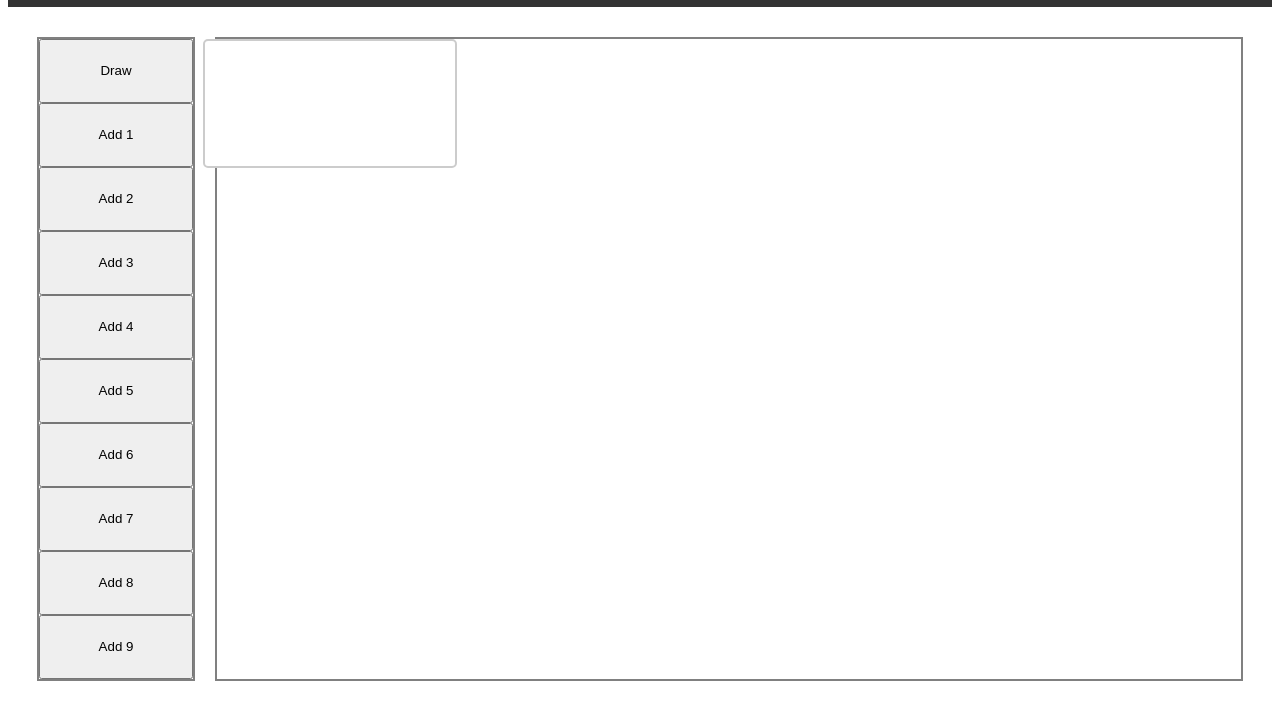
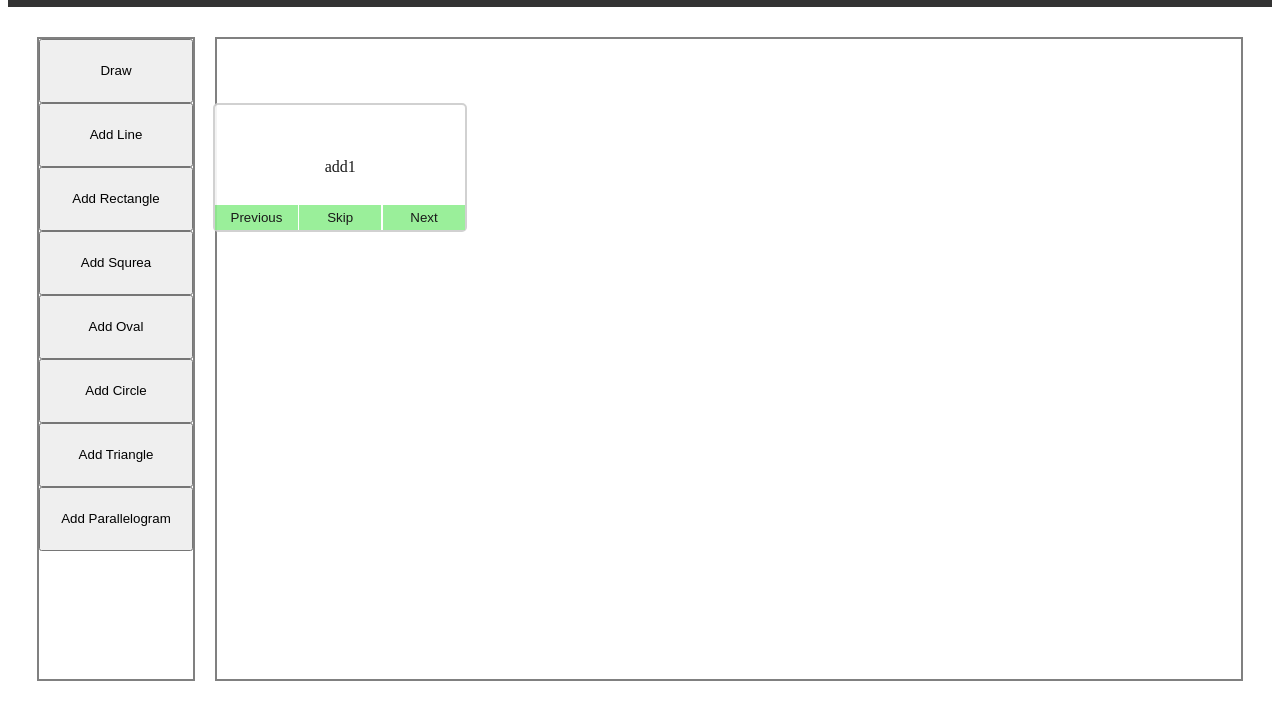
Before and after one commit to ranachirag/GuideJs, a website: page examples.html in a window 1280 px wide. Shown: the part 81-800 px from the top of the page. Drawn offline with Linux system fonts and the light colour scheme.

Commit message:
added basic library features

```diff
--- a/examples.css
+++ b/examples.css
@@ -6,7 +6,7 @@
 
 .nav a {
     float: left;
-    color: #f2f2f2;
+    color: lightgreen;
     padding: 20px;
     margin: 2px;
     margin-top: 9px;
@@ -15,8 +15,8 @@
   }
 
   .nav a {
-    background-color: #4CAF50;
-    color: white;
+    background-color: lightgreen;
+    color: black;
   }
 
   .nav h1 {
--- a/examples.html
+++ b/examples.html
@@ -22,17 +22,15 @@
         <div class="example">
             <div class="options">
 
-                <button class="btn"><div class="guide-box"></div>Draw</button>
+                <button class="btn">Draw</button>
 
-                <button class="btn">Add 1</button>
-                <button class="btn">Add 2</button>
-                <button class="btn">Add 3</button>
-                <button class="btn">Add 4</button>
-                <button class="btn">Add 5</button>
-                <button class="btn">Add 6</button>
-                <button class="btn">Add 7</button>
-                <button class="btn">Add 8</button>
-                <button class="btn">Add 9</button>
+                <button class="btn guidejs-step-1 guidejs-side-right-top">Add Line</button>
+                <button class="btn guidejs-step-2 guidejs-side-right-top">Add Rectangle</button>
+                <button class="btn guidejs-step-3 guidejs-side-right-top">Add Squrea</button>
+                <button class="btn guidejs-step-4 guidejs-side-right-top">Add Oval</button>
+                <button class="btn guidejs-step-5 guidejs-side-right-top">Add Circle</button>
+                <button class="btn guidejs-step-6 guidejs-side-right-top">Add Triangle</button>
+                <button class="btn guidejs-step-7 guidejs-side-right-top">Add Parallelogram </button>
             </div>
             <div class="flowchart">
                 <div class="zoom">
--- a/examples.js
+++ b/examples.js
@@ -1,5 +1,5 @@
 /* GuideJs Library usage examples */
 "use strict";
 const guide = new GuideJs()
-// guide.highlightElement(document.querySelector(".btn"))
-guide.makeGuideBox(document.querySelector(".btn"))
+
+guide.start()
--- a/src/guide.js
+++ b/src/guide.js
@@ -5,16 +5,15 @@
  *
  * @class GuideJs
  */
-function GuideJs() {
-    this.settings = {
-        timed: false,
-        duration: 0,            // if guide is timed, the duration of walkthrough
-        guideType: "",          // Options: manual, inline, automatic
-        elementsToShow: [],
-        guideElement: true,     // element to guide the user
-        positionOfElements: "",
+function GuideJs(timed=false, duration=0, guideType="", numElements, elementDescriptions) {
+    this.timed = timed
+    this.duration = duration
+    this.guideType = guideType
+    this.numElements = 9
+    this.elementDescriptions = ["add1", "add2", "add3"]
 
-    }
+    this.currentStep = 1
+    this.guideBox = null
 
     this.elementHighlight = {
         element: null, // Element to highlight
@@ -31,45 +30,83 @@ function GuideJs() {
     this.guideBoxSettings = {
         customGuideBox: false,
         element: null,          // element to support
-        position: "fixed",   // "relative" to element or "fixed" on the screen
-        locationX: "10",           // x location if fixed
-        locationY: "100",           // y location if fixed
-
-        margin: "5px",          // margin away from element if relative
-
+        elementDescription: "",
+        stepNumber: "",
+        description: "",
+        locationDirection: "side-right-top",
+        dist: 20,               // margin away from element
 
     }
-
 
 }
 
 /* Prototype of GuideJs object. Use the given functions to create one instance of a walkthrough guide. */
 GuideJs.prototype = {
     /* Start the guide */
+
     start: function() {
+        initializeGuideJsElements()
+        if (this.numElements > 0) {
+            const element = getElementByStepNumber(this.currentStep)
+            const elementDescription = this.elementDescriptions[this.currentStep-1]
+            this.makeGuideBox(element, elementDescription)
+
+        }
 
     },
 
     /* Stop the guide manually */
     stop: function() {
-
+        document.querySelector(`.guidejs-elements`).remove()
     },
 
     /*  */
-    highlightElement: function(element) {
+    highlightElement: function(element ) {
         this.elementHighlight.element = element
         highlightElement(this.elementHighlight)
     },
 
-    makeGuideBox: function(element) {
+    makeGuideBox: function(element, elementDescription) {
+
         this.guideBoxSettings.element = element
-        makeGuideBox(this.guideBoxSettings)
-    },
+        this.guideBox = makeGuideBox(this.guideBoxSettings)
+        setElementDescription(elementDescription)
 
-    setSettings: function() {
+        const nextBtn = addNextButton(this.guideBox)
+        nextBtn.addEventListener("click", () => {
+            this.currentStep += 1
+            const element = getElementByStepNumber(this.currentStep)
+            const elementDescription = this.elementDescriptions[this.currentStep-1]
+            setGuideBoxPosition(this.guideBox, element, 10)
+            setElementDescription(elementDescription)
+        })
+
+        const prevBtn = addPreviousButton(this.guideBox)
+        prevBtn.addEventListener("click", () => {
+            this.currentStep -= 1
+            const element = getElementByStepNumber(this.currentStep)
+            const elementDescription = this.elementDescriptions[this.currentStep-1]
+            setGuideBoxPosition(this.guideBox, element, 10)
+            setElementDescription(elementDescription)
+        })
+
+        const skipBtn = addSkipButton(this.guideBox)
+        skipBtn.addEventListener("click", this.stop)
 
     }
 
+}
+
+function getElementByStepNumber(stepNumber) {
+    return document.querySelector(`.guidejs-step-${stepNumber}`)
+}
+
+function initializeGuideJsElements() {
+    const guidejsDiv = document.createElement("div")
+    guidejsDiv.classList.add("guidejs-elements")
+
+    const body = document.querySelector("body")
+    body.appendChild(guidejsDiv)
 }
 
 /* Highlights an element with given settings */
@@ -87,16 +124,15 @@ function highlightElement(highlightSettings) {
 
         const {overlayOpacity, overlayRGB} = highlightSettings
 
-        const body = document.querySelector("body")
+        const divOverlay = document.createElement("div")
+        divOverlay.classList.add("guide-overlay")
 
-        const divOverlay = document.createElement("div")
-        divOverlay.classList.append("guide-overlay")
+        const guidejsDiv = document.querySelector(".guidejs-elements")
+        guidejsDiv.appendChild(divOverlay)
 
         divOverlay.style.boxShadow = `5px -5px 1px rgba(${overlayRGB}, ${overlayOpacity})`
 
         divOverlay.style.position = `fixed`
-
-        body.appendChild(divOverlay)
 
         element.style.zIndex = "9"
         console.log(element)
@@ -107,92 +143,171 @@ function highlightElement(highlightSettings) {
 /* Makes a guide box that gives users context for steps */
 function makeGuideBox(guideBoxSettings) {
 
+    const guideBox = document.createElement("div")
+    guideBox.classList.add("guide-box")
+
+    const guidejsDiv = document.querySelector(".guidejs-elements")
+    guidejsDiv.appendChild(guideBox)
+
+    const descriptionDiv = document.createElement("div")
+    descriptionDiv.classList.add("guide-box-description")
+    guideBox.appendChild(descriptionDiv)
+
     const {element} = guideBoxSettings
+    const {locationDirection, dist} = guideBoxSettings
+
+    setGuideBoxPosition(guideBox, element, dist)
 
 
-    if (guideBoxSettings.customGuideBox){
-        const guideBox = guideBoxSettings.element
+    return guideBox
+}
 
-    } else {
-        const guideBox = document.querySelector(".guide-box")
-        if (guideBoxSettings.position === "fixed") {
 
-            const {position, locationX, locationY} = guideBoxSettings
+function setGuideBoxPosition(guideBox, element, dist) {
 
     const viewportOffset = element.getBoundingClientRect();
     const top = viewportOffset.top;
     const left = viewportOffset.left;
     const width = element.offsetWidth
+    const height = element.offsetHeight
+    const guideBoxWidth = guideBox.offsetWidth
+    const guideBoxHeight = guideBox.offsetHeight
 
-            guideBox.border
+    guideBox.style.position = "fixed"
 
-            guideBox.style.position = position
-            guideBox.style.left = `${left + width + 10}px`
-            guideBox.style.top = `${top}px`
+    const locationDirection = element.classList[2]
 
 
-            console.log(guideBox.style.left)
 
+    if (locationDirection.includes("side")){
+        if (locationDirection.includes("right")) {
+            guideBox.style.left = `${left + width + dist}px`
+            console.log(dist)
+        }
+
+        if (locationDirection.includes("left")) {
+            guideBox.style.left = `${left - width - dist}px`
+        }
+
+        if (locationDirection.includes("top")) {
+            guideBox.style.top = `${top}px`
+        }
+
+        if (locationDirection.includes("middle")) {
+            guideBox.style.top = `${top + height/2}px`
+        }
+
+        if (locationDirection.includes("bottom")) {
+            guideBox.style.top = `${top + height}px`
+        }
+    }
+
+    if (locationDirection.includes("above") || locationDirection.includes("below")) {
+        if (locationDirection.includes("above")) {
+           guideBox.style.top = `${top - guideBoxHeight - dist}px`
+
+        }
+
+        if (locationDirection.includes("below")) {
+            guideBox.style.top = `${top + height + guideBoxHeight + dist}px`
+         }
+
+        if (locationDirection.includes("right")) {
+            guideBox.style.left = `${left}px`
+        }
+
+        if (locationDirection.includes("left")) {
+            guideBox.style.left = `${left - guideBoxWidth}px`
+        }
+
+        if (locationDirection.includes("middle")) {
+            guideBox.style.left = `${left + width/2 - guideBoxWidth/2}px`
         }
 
     }
 
+
 }
 
+// function findOptimalPositionX(guideBox, element, dist) {
+//     const viewportOffset = element.getBoundingClientRect()
+//     const left = viewportOffset.left;
+//     const elementWidth = element.offsetWidth
+//     const browserWidth = window.innerWidth
+//     const guideBoxWidth = guideBox.style.width
+
+//     console.log(elementWidth, browserWidth)
+
+//     let position = left + elementWidth + dist + guideBoxWidth
+//     if (position > 0 && position < browserWidth) {
+//         return "right"
+//     }
+//     position = left - elementWidth - dist - guideBoxWidth
+//     if (position > 0 && position < browserWidth) {
+//         return "left"
+//     }
+//     return "none"
+// }
+
+// function findOptimalPositionY(element, dist) {
+//     const viewportOffset = element.getBoundingClientRect();
+//     const top = viewportOffset.top;
+//     const elementHeight = element.offsetHeight
+//     const browserHeight = window.innerHeight
+
+//     let position = top
+//     if (position > 0 && position < browserHeight) {
+//         return "top"
+//     }
+//     position = top + elementHeight/2
+//     if (positionForRight > 0 && positionForRight < browserWidth) {
+//         return "middle"
+//     }
+//     return "none"
+// }
+
+
 /* Add a progress bar to Guide Box */
-function createProgressBar(steps, guideBox) {
+function createProgressBar(guideBox) {
     const progressBar = document.createElement("button")
 
     progressBar.classList.append("guide-progress-bar")
 
+}
+
+function setElementDescription(elementDescription) {
+    const descriptionDiv = document.querySelector(".guide-box-description")
+    descriptionDiv.innerText = elementDescription
+}
+
+/* Add Next Button to Guide Box  */
+function addNextButton(guideBox) {
+    const nextBtn = document.createElement("button")
+    guideBox.appendChild(nextBtn)
+    nextBtn.classList.add("guide-next-btn")
+    nextBtn.innerText = "Next"
+
+    return nextBtn
 
 }
 
-/* Add Next Button to Guide Box  */
-function addNextButton(steps, guideBox) {
-    const nextBtn = document.createElement("button")
+/* Add Previous Button to Guide Box */
+function addPreviousButton(guideBox) {
+    const prevBtn = document.createElement("button")
+    guideBox.appendChild(prevBtn)
+    prevBtn.innerText = "Previous"
+    prevBtn.classList.add("guide-previous-btn")
 
-    nextBtn.classList.append("guide-next-btn")
-
-    nextBtn.onClick = onClickNext()
-
-    guideBox.appendChild(nextBtn)
-}
-
-/* Add Previous Button to Guide Box */
-function addPreviousButton(steps, guideBox) {
-    const prevBtn = document.createElement("button")
-
-    prevBtn.classList.append("guide-prev-btn")
-
-    prevBtn.onClick = onClickNext()
-
-    guideBox.appendChild(prevBtn)
+    return prevBtn
 
 }
 
 /* Add Skip Button to Guide Box */
-function addSkipButton(steps, guideBox) {
+function addSkipButton(guideBox) {
     const skipBtn = document.createElement("button")
+    guideBox.appendChild(skipBtn)
+    skipBtn.innerHTML = `Skip`
+    skipBtn.classList.add("guide-skip-btn")
 
-    skipBtn.classList.append("guide-skip-btn")
-
-    skipBtn.onClick = onClickSkip()
-
-    guideBox.appendChild(skipBtn)
-
+    return skipBtn
 }
-
-
-function onClickNext() {
-
-}
-
-
-function onClickPrevious() {
-
-}
-
-function onClickSkip() {
-
-}
--- a/src/styles/style.css
+++ b/src/styles/style.css
@@ -13,16 +13,50 @@
     height: 125px;
     border: 2px solid #ccc;
     border-radius: 5px;
+    opacity: 0.9;
+    transition: 0.3s;
+    display: flex;
+    align-items: center;
+    justify-content: center;
+}
+
+.guide-box:hover {
+    opacity: 1;
+}
+
+.guide-previous-btn, .guide-skip-btn, .guide-next-btn {
+    position: absolute;
+    width: 33%;
+    height: 20%;
+    border: none;
+    transition: all 0.5s;
+    cursor: pointer;
+    bottom: 0;
+    background-color:lightgreen;
 }
 
 .guide-next-btn {
+    right: 0;
+}
+
+.guide-previous-btn {
+    left: 0;
+}
+
+.guide-previous-btn:hover {
+    /* background-color: lightblue; */
+    padding-left: 15px;
+}
+
+.guide-next-btn:hover {
+    /* background-color: lightblue; */
+    padding-right: 25px;
+}
+
+.guide-progress-bar {
 
 }
 
-.guide-previous-btn {
+.guide-box-description {
 
 }
-
-.guide-skip-btn {
-
-}
```
Lines whose indentation alone changed are shown as unchanged.
